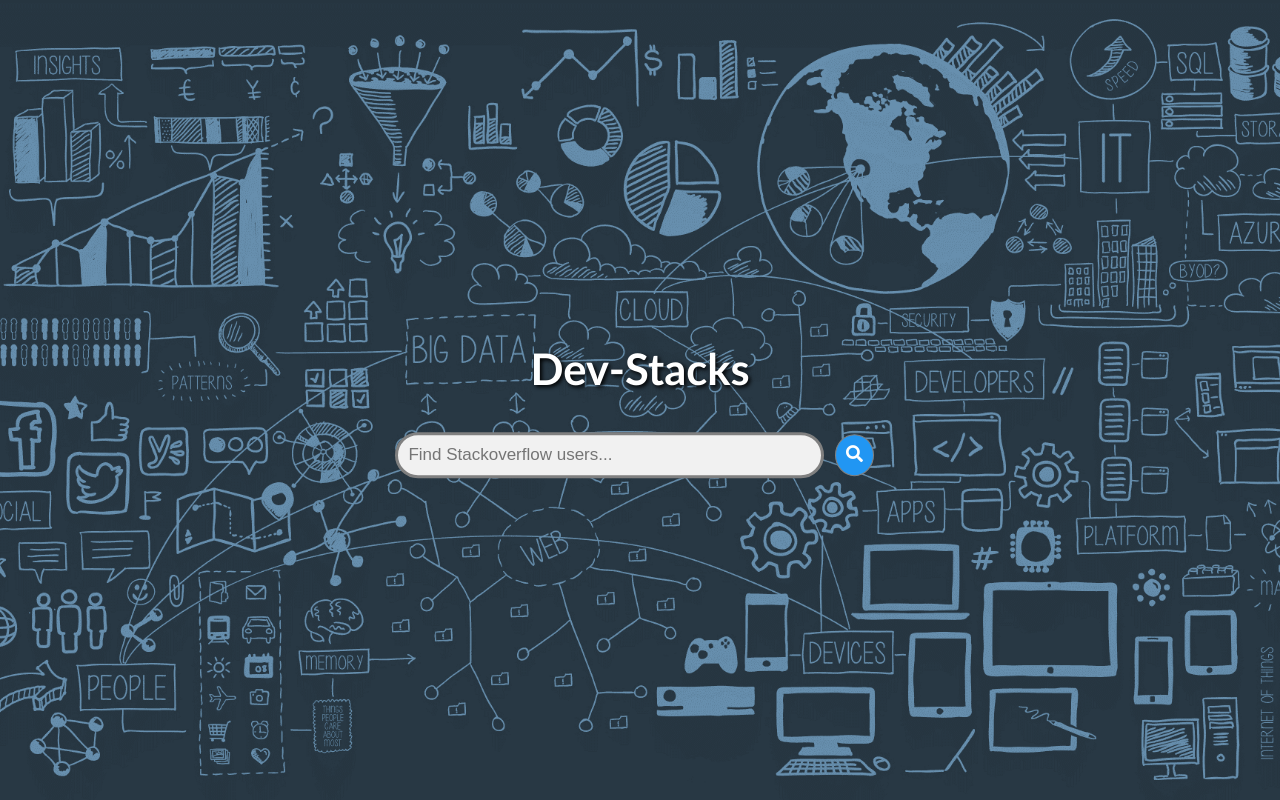
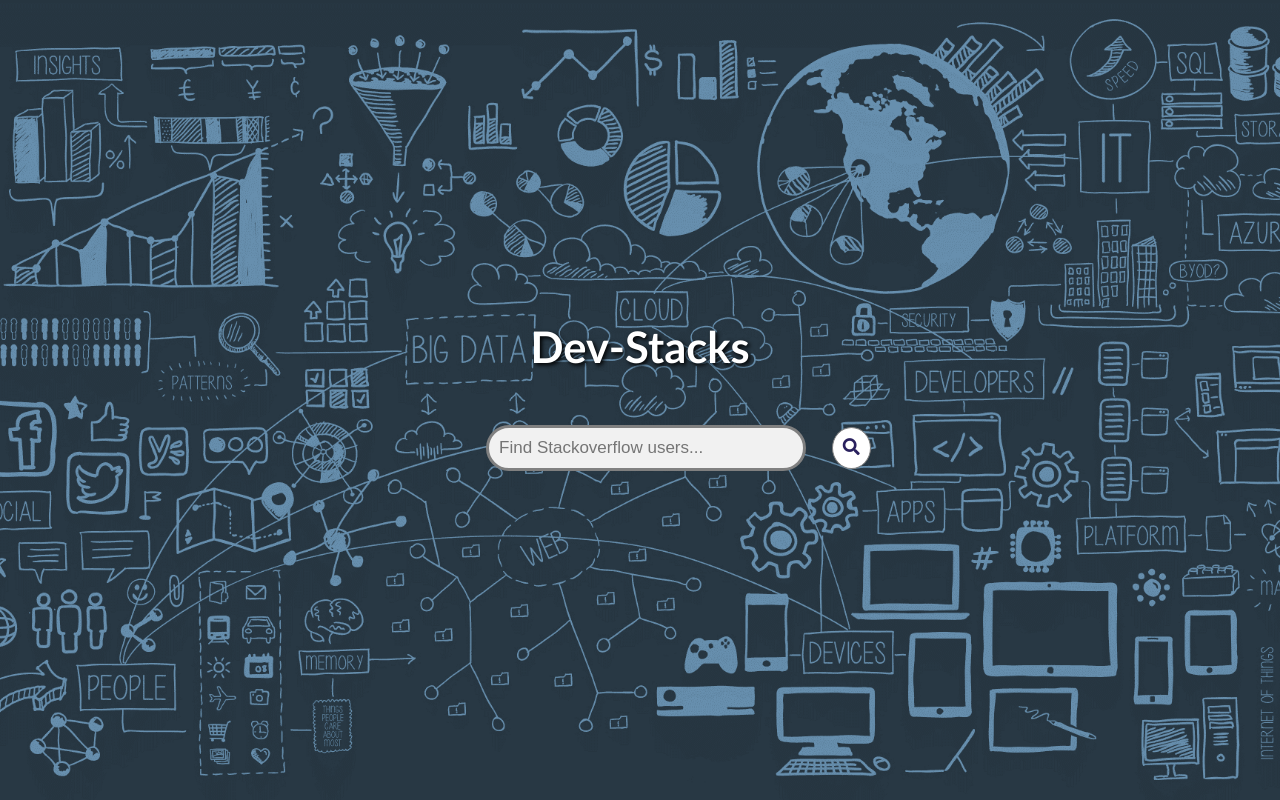
Before and after one commit to AkhilaAnnireddy/StackStats, a React (Create React App) app: page / in a window 1280 px wide. Built offline with nearby package versions, Linux system fonts and the light colour scheme.

Commit message:
landingPage_Commit3

```diff
--- a/src/Components/Header/Header.js
+++ b/src/Components/Header/Header.js
@@ -4,15 +4,13 @@ import { Link } from "react-router-dom";
 import { withRouter } from 'react-router-dom';
 import Landingpage from "../Pages/Landingpage/Landingpage";
 
-class Navbar extends Component{
+class Header extends Component{
     render(){
         return(
             <header>
 			<div >
 				<nav className='navbar navbar-expand-md navbar-dark bg-dark'>
 					<Link className='navbar-brand text-white logo' to='/'>
-
-
                         DevStacks
 					</Link>
 
@@ -26,4 +24,4 @@ class Navbar extends Component{
 	);
     }
 }
-export default Navbar;
+export default Header;
--- a/src/Components/Pages/Landingpage/Landingpage.css
+++ b/src/Components/Pages/Landingpage/Landingpage.css
@@ -1,12 +1,19 @@
 /* .Landing */
-body{
-  background: url("../../../Images/bg1.webp") no-repeat center center fixed;
+body,html{
+height:100%;
+margin:0;
+}
+.bg{
+  background: url("../../../Images/bg1.webp");
+  height: 100%;
+  width: 100%;
+  background-position: center;
+  background-repeat: no-repeat;
   background-size: cover;
-  height: 100%;
-  overflow: hidden;
 }
 
 h1{
+  margin-top: 40vh;
   font-size: 43.5px;
   font-family: "Trebuchet MS", Helvetica, sans-serif;
   color: #ffffff;
@@ -26,11 +33,13 @@ h1{
 }
 
 form.example input[type=text] {
+  margin-top: vh;
+  margin-left:8%;
   padding: 10px;
   font-size: 17px;
   border: 3.5px solid grey;
   /* float: left; */
-  width: 80%;
+  width: 25%;
   background: #f1f1f1;
   border-radius: 25px;
   outline: none;
@@ -39,8 +48,8 @@ form.example input[type=text] {
 form.example button {
   padding: 10px;
   margin: 2%;
-  background: #2196F3;
-  color: white;
+  background: #ffffff;
+  color: rgb(42, 33, 94);
   font-size: 17px;
   border: 1px solid grey;
   border-radius: 50%;
@@ -49,5 +58,5 @@ form.example button {
 }
 
 form.example button:hover {
-  background: #0b7dda;
+  background: #87bad8;
 }
--- a/src/Components/Pages/Landingpage/Landingpage.js
+++ b/src/Components/Pages/Landingpage/Landingpage.js
@@ -20,7 +20,8 @@ class LandingPage extends Component {
 
   render () {
     return (
-      <div className='searchbar-container centered'>
+
+        <div className='searchbar-container centered bg'>
           <form className='example' onSubmit={e => e.preventDefault()}>
             <h1>Dev-Stacks</h1>
             <input
--- a/src/Components/Pages/Profiledata/ProfileData.js
+++ b/src/Components/Pages/Profiledata/ProfileData.js
@@ -1,10 +1,13 @@
 import {React, Component} from 'react';
 import './profiledata.css';
+
 
 export class ProfileData extends Component{
     render()
     {
         return(
+            <div>
+
             <div className='profile'>
                 <img alt='profileimage' src= {this.props.profileimage} />
                 <div className='content'>
@@ -23,6 +26,7 @@ export class ProfileData extends Component{
                     </div>
                 </div>
             </div>
+            </div>
         )
     }
 }
--- a/src/Components/Pages/Profiledata/profiledata.css
+++ b/src/Components/Pages/Profiledata/profiledata.css
@@ -10,7 +10,7 @@
 }
 
 .profile img {
-  height: 150px;
+  height: 120px;
   width: 150px;
   box-shadow: 1px 1px 5px 1px darkgrey;
   border-radius: 4px;
--- a/src/Components/Pages/Profilepage/Profilepage.js
+++ b/src/Components/Pages/Profilepage/Profilepage.js
@@ -3,8 +3,6 @@ import axios from 'axios';
 import {ProfileData} from '../Profiledata/ProfileData.js';
 
 export class ProfilePage extends React.Component{
-
-
 
     state= {
         data:[],
@@ -35,6 +33,7 @@ export class ProfilePage extends React.Component{
         //             console.log({badges[key]})
         //   ))
         return (
+           <div>
             <ProfileData
                 userid={this.state.userid}
                 displayname={this.state.data.display_name}
@@ -43,6 +42,7 @@ export class ProfilePage extends React.Component{
                 reputation={this.state.data.reputation}
                 employeestatus={this.state.data.is_employee}
             />
+            </div>
         )
     }
 
```
Lines whose indentation alone changed are shown as unchanged.
